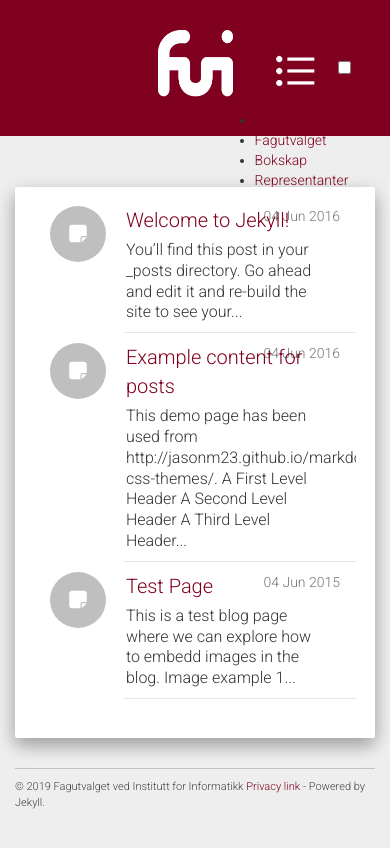
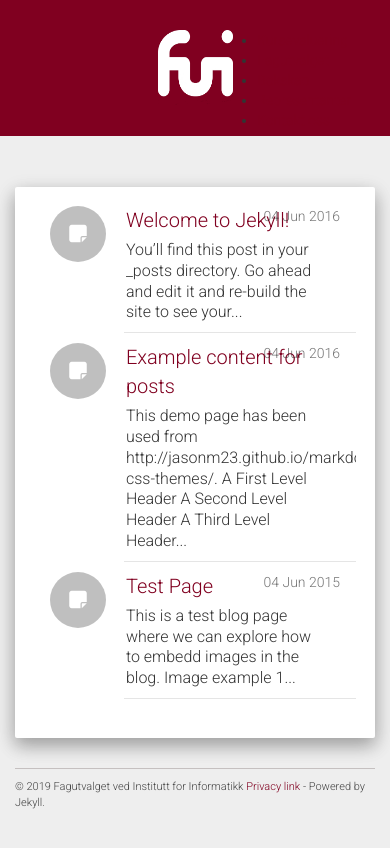
Before and after one commit to fui/fui.github.io, a Jekyll site: the page built from index.html, in a window 390 px wide. Shown: the top 848 px of the page. Built offline with Jekyll 4.4.1, drawn with Linux system fonts in a browser that asks for light colours; nearby versions of some CDN libraries; the list of posts is cut into pages by our own code.

Commit message:
fixing hamburgericon

```diff
--- a/_includes/header.html
+++ b/_includes/header.html
@@ -11,7 +11,8 @@
               <h2 class="list-group-item-heading">{{ site.author }} <h4 class="list-group-item-text" >{{ site.about }}</h4></h2>
             </div>
           </div>
-          <div class="menu-img" onclick="testernoe()"><img id="menu-icon" src="../static/img/menu.png" height="80" width="80"/>
+          <div class="menu-img">
+            <label for="drop-1" class="toggle"><img id="menu-icon" src="../static/img/menu.png" height="80" width="80"/></label>
             <input type="checkbox" id="drop-1"/>
             <ul>
               <li><a href="#">Kursevaluering</a></li>
--- a/static/css/main.css
+++ b/static/css/main.css
@@ -43,6 +43,11 @@
     position: fixed;
     display: none;
     align-items: ;
+}
+
+.toggle,
+[id^=drop] {
+    display: none;
 }
 
 @media only screen and (max-width: 990px) {
```
